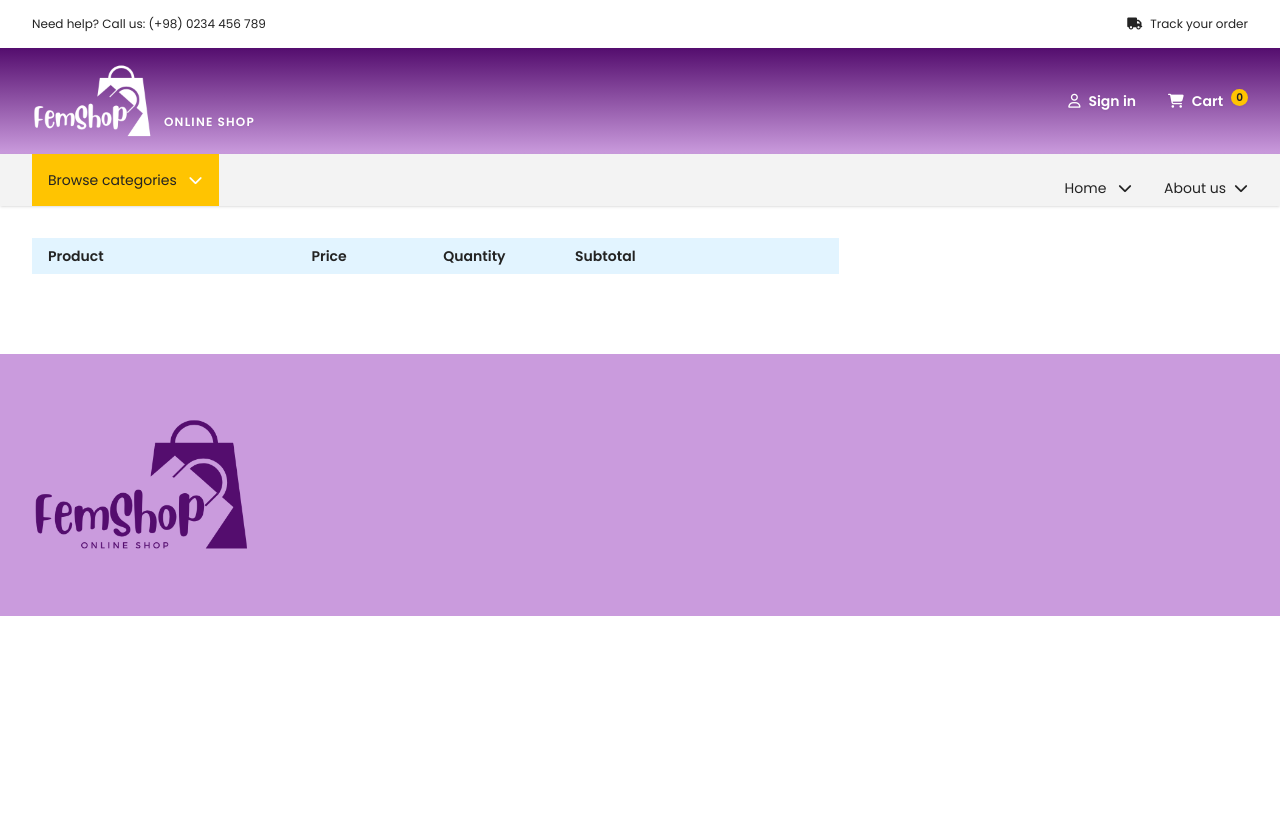
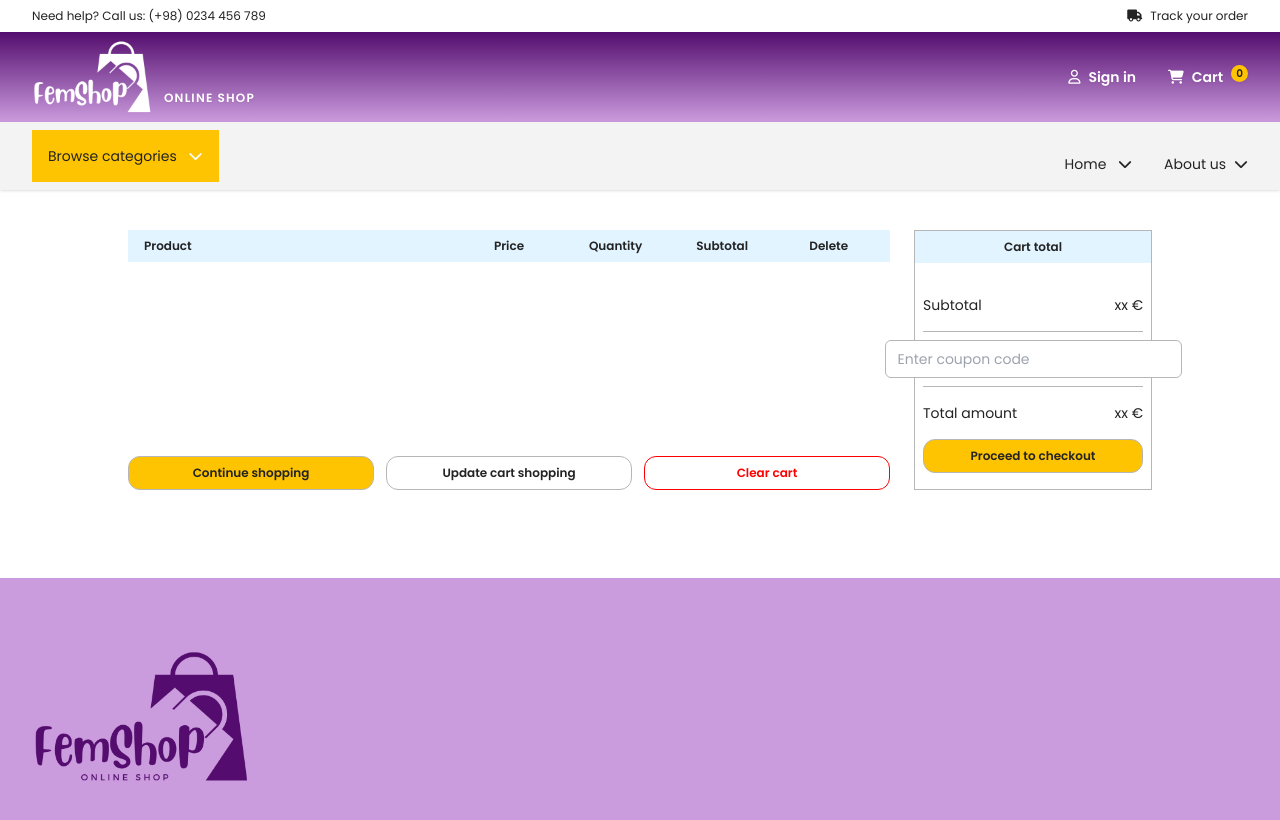
Before and after one commit to Jocelyn212/ProyectoFinal, a Vue app in the folder femShop/: page /cart in a window 1280 px wide. Shown: the top 820 px of the page. Built offline with nearby package versions, Linux system fonts and the light colour scheme.

Commit message:
styles for cart

```diff
--- a/femShop/src/style.css
+++ b/femShop/src/style.css
@@ -6,7 +6,10 @@ body {
     @apply font-poppins  text-dark-grey bg-white antialiased relative;
     }
   .container{
-    @apply max-w-screen-xl mx-auto w-full px-8 flex  ;
+    @apply max-w-screen-xl mx-auto w-full md:px-8 p-2 flex  ;
+  }
+  main{
+    @apply grow w-full md:pt-8 pt-2;
   }
 /* Titles */
   .title-1{
@@ -27,13 +30,19 @@ body {
 
 /* Buttons */
   .button {
-  @apply  text-base font-bold rounded-lg px-6 py-2  cursor-pointer hover:transition-all hover:brightness-90;
+    @apply   font-bold  px-6 py-2  cursor-pointer hover:transition-all hover:brightness-90;
   }
   .button-primary{
-  @apply bg-amarillo  text-black border border-grey;
+    @apply bg-amarillo  rounded-xl text-dark-grey border border-grey;
   }
   .button-secondary{
-  @apply bg-lila-secondary  text-black border border-lila-secondary  text-xs ;
+    @apply bg-lila-secondary rounded-xl text-dark-grey border border-lila-secondary  text-xs ;
+  }
+  .button-white{
+    @apply bg-white rounded-xl text-dark-grey border border-grey  text-xs ;
+  }
+  .button-red{
+    @apply bg-white rounded-xl text-red border border-red  text-xs ;
   }
 
 /* Header */
@@ -92,7 +101,6 @@ header .links li{
   }
   .card .product-details{
     @apply grid px-4
-
   }
   .card .title{
     @apply text-lila-primary font-bold  text-lg  leading-6
@@ -106,19 +114,38 @@ header .links li{
 
 /* cart */
   .cart-container{
-  @apply grid grid-cols-3 gap-x-3 justify-between w-full
+    @apply grid md:grid-cols-4 grid-cols-1  gap-6 justify-between w-full
   }
   .product-list{
-  @apply col-span-2
+    @apply md:col-span-3 flex flex-col justify-between
   }
-.product-list .cart-cols{
-  @apply grid grid-cols-6 justify-start items-center py-2 px-4 gap-x-4
+  .cart-container .cart-cols{
+    @apply grid grid-cols-7 justify-start items-center py-2 px-4 gap-x-4
   }
-.product-list .titles{
-  @apply  bg-cyan text-sm font-bold
+  .cart-container .titles{
+    @apply  bg-cyan text-xs font-bold
+  }
+  .product-list .card-img{
+    @apply w-[50px] h-[50px] mr-4 rounded-lg border border-grey
+
+  }
+  .product-list .price{
+    @apply font-bold text-center
   }
   .product-list .items{
-  @apply text-xs
+    @apply text-xs shadow mt-4 pb-6
+  }
+  .product-list .buttons{
+    @apply grid sm:grid-cols-3 grid-cols-1 justify-between content-center gap-3 mt-4
+  }
+  .cart-total{
+    @apply border border-grey
+  }
+  .cart-total .cont{
+    @apply flex flex-col py-4 px-2
+  }
+  .cart-total .amount{
+    @apply  py-4 flex text-sm justify-between items-stretch content-stretch
   }
   /* Footer */
   footer{
--- a/femShop/src/views/Cart.vue
+++ b/femShop/src/views/Cart.vue
@@ -1,35 +1,71 @@
 <template>
 <main  class="w-full">
-    <div class="container mt-8">
+    <div class="container">
         <!--  <div class="cart">
             <div v-for="(item) in cartStore.items">
             {{ item.title }}
             <button class="btn btn-danger" @click="cartStore.deleteItem(index)">X</button>
         </div> -->
-        <div class="cart-container">
-            <div class="product-list ">
+        <div class="cart-container max-w-screen-lg mx-auto">
+            <div class="product-list">
                 <div class="titles cart-cols">
-                    <div class="col-span-2 ">Product</div>
-                    <div>Price</div>
-                    <div>Quantity</div>
-                    <div>Subtotal</div>
-                    <div></div>
+                    <div class="col-span-3 ">Product</div>
+                    <div class="text-center">Price</div>
+                    <div class="text-center">Quantity</div>
+                    <div class="text-center">Subtotal</div>
+                    <div class="text-center">Delete</div>
                 </div>
-                <div v-for="item in cartStore.items" class="items cart-cols">
-                    <div class="item flex text-xs col-span-2 items-center">
-                        <img v-if="item.images" :src="item.images[0]" :alt="item.title" class="w-[50px] mr-4 rounded-lg border border-grey">
-                       <h2 class="text-lila-primary font-bold ">{{item.title}}</h2>
+                <div v-for="item in cartStore.items" class="items cart-cols ">
+                    <div class="item flex text-xs col-span-3 items-center">
+                        <img v-if="item.images" :src="item.images[0]" :alt="item.title" class="card-img" />
+                        <h2 class="text-lila-primary font-bold">    {{item.title}}
+                        </h2>
                     </div>
-                    <p class="font-bold">{{item.price}} €</p>
-                    <div class="qty"></div>
-                    <div class="subtot"></div>
-                    <button class="btn btn-danger" @click="cartStore.deleteItem(index)"><span class="fa-regular fa-circle-xmark text-lg text-red"></span></button>
+                    <p class="price">{{item.price}} €</p>
+                    <div class="price">
+                        <span>1</span>
+                    </div>
+                    <div class="price"><span>x</span> €</div>
+                    <button class="btn btn-danger" @click="cartStore.deleteItem(index)"><span class="fa-regular fa-circle-xmark text-lg text-red"></span>
+                    </button>
                 </div>
 
+                <div class="buttons">
+                    <button class="button button-primary text-xs">
+                        Continue shopping
+                    </button>
+                    <button class="button button-white">
+                        Update cart shopping
+                    </button>
+                    <button class="button button-red">
+                        Clear cart
+                    </button>
+
+                </div>
+            </div>
             <div class="cart-total">
+                <div class="titles text-center py-2 px-4">
+                    <span>Cart total</span>
+                </div>
+                <div class="cont" >
+                    <div class="amount border-b border-grey">
+                        <span>Subtotal</span>
+                        <span>xx €</span>
+                    </div>
+                    <div class="coupon border-b border-grey p-2 flex justify-center">
+                        <label for="pr-coupon" class="hidden">coupon</label>
+                        <input  id="pr-coupon"  type="text" placeholder="Enter coupon code" class="form-input text-sm">
+                    </div>
+                    <div class="amount">
+                        <span>Total amount</span>
+                        <span>xx €</span>
+                    </div>
+                    <button class="button button-primary text-xs">Proceed to checkout</button>
+
+                </div>
 
             </div>
-        </div>
+
 
 
 
--- a/femShop/src/views/Home.vue
+++ b/femShop/src/views/Home.vue
@@ -1,5 +1,5 @@
 <template>
-   <main  class="w-full">
+   <main>
     <div class="container flex-col">
         <h2 v-if="products" class="title-1 mt-10">{{ products[0].category.name }}</h2>
         <form class="self-center mb-8">
--- a/femShop/src/views/NotFound.vue
+++ b/femShop/src/views/NotFound.vue
@@ -1,5 +1,5 @@
 <template>
-<main  class="w-full">
+<main>
     <div class="container flex justify-center items-center">
         <h2 class="title-1">404. Not Found</h2>
     </div>
--- a/femShop/src/views/Product.vue
+++ b/femShop/src/views/Product.vue
@@ -1,7 +1,6 @@
 <template>
-    <main  class="w-full">
+    <main>
         <div class="container">
-            <div class="breadcrumbs"></div>
             <div class="product-card">
                 <div class="product-images">
                     <div class="image-primary">
```
Also changed, not shown: femShop/src/normalize.css. Lines whose indentation alone changed are shown as unchanged.
